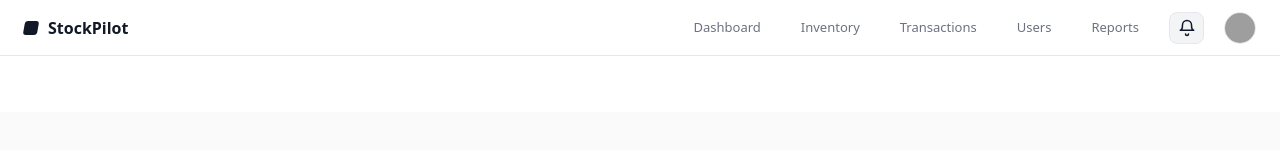
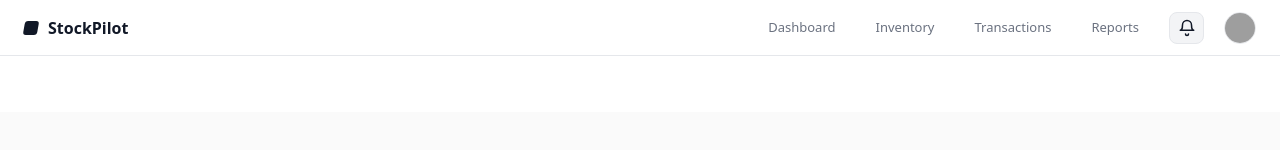
Before and after one commit to amirahamoodalbraiki/inventory-management-mvp, a React (Vite) app in the folder frontend/: page /products/new in a window 1280 px wide. Shown: the top 150 px of the page. Built offline with nearby package versions, Linux system fonts and the light colour scheme; no server answers; grey boxes are pictures that could not be loaded.

Commit message:
feat: add role-based navbar visibility using JWT decoding

```diff
--- a/frontend/package.json
+++ b/frontend/package.json
@@ -10,6 +10,7 @@
     "preview": "vite preview"
   },
   "dependencies": {
+    "jwt-decode": "^4.0.0",
     "react": "^19.1.1",
     "react-dom": "^19.1.1",
     "react-router-dom": "^7.8.0"
--- a/frontend/src/components/Navbar.jsx
+++ b/frontend/src/components/Navbar.jsx
@@ -1,11 +1,12 @@
 import React from "react";
 import { useNavigate, useLocation } from "react-router-dom";
+import { getUserRole } from "../services/auth";
 
 const links = [
   { key: "dashboard",   label: "Dashboard",    path: "/dashboard" },
   { key: "inventory",   label: "Inventory",    path: "/inventory" },
   { key: "transactions",label: "Transactions", path: "/transactions" },
-  { key: "users",       label: "Users",        path: "/users" },
+  { key: "users", label: "Users", path: "/users", role: "ADMIN" },
   { key: "reports",     label: "Reports",      path: "/reports" },
 ];
 
@@ -13,6 +14,7 @@ export default function Navbar() {
   const navigate = useNavigate();
   const location = useLocation();
   const pathname = location.pathname.toLowerCase();
+  const role = getUserRole();
 
   return (
     <div style={wrap}>
@@ -23,7 +25,9 @@ export default function Navbar() {
 
       <div style={{ display: "flex", alignItems: "center", gap: 20 }}>
         <nav aria-label="Primary" style={{ display: "flex", gap: 20 }}>
-          {links.map((l) => {
+          {links
+            .filter((l) => !l.role || l.role === role) // 👈 filter by role
+            .map((l) => {
               const isActive =
                 l.path === "/"
                   ? pathname === "/"
--- a/frontend/src/services/api.js
+++ b/frontend/src/services/api.js
@@ -7,6 +7,7 @@ function authHeaders(extraHeaders = {}) {
     ...(token ? { Authorization: `Bearer ${token}` } : {})
   };
 }
+
 
 export const api = {
   async login({ email, password }) {
--- /dev/null
+++ b/frontend/src/services/auth.js
@@ -0,0 +1,14 @@
+// src/service/auth.js
+import { jwtDecode } from "jwt-decode";
+
+export function getUserRole() {
+  const token = localStorage.getItem("token");
+  if (!token) return null;
+  try {
+    const decoded = jwtDecode(token);
+    return decoded.role || null;
+  } catch (err) {
+    console.error("Invalid token:", err);
+    return null;
+  }
+}
```
Also changed, not shown: 1 other file (tests, documents, lock files or other folders). Lines whose indentation alone changed are shown as unchanged.
